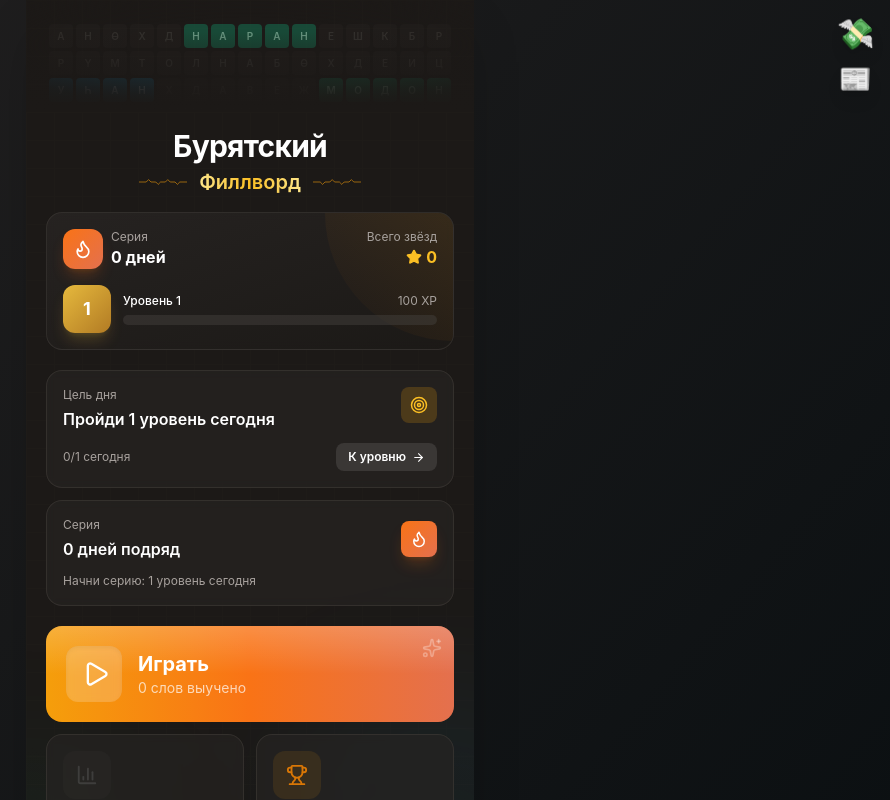
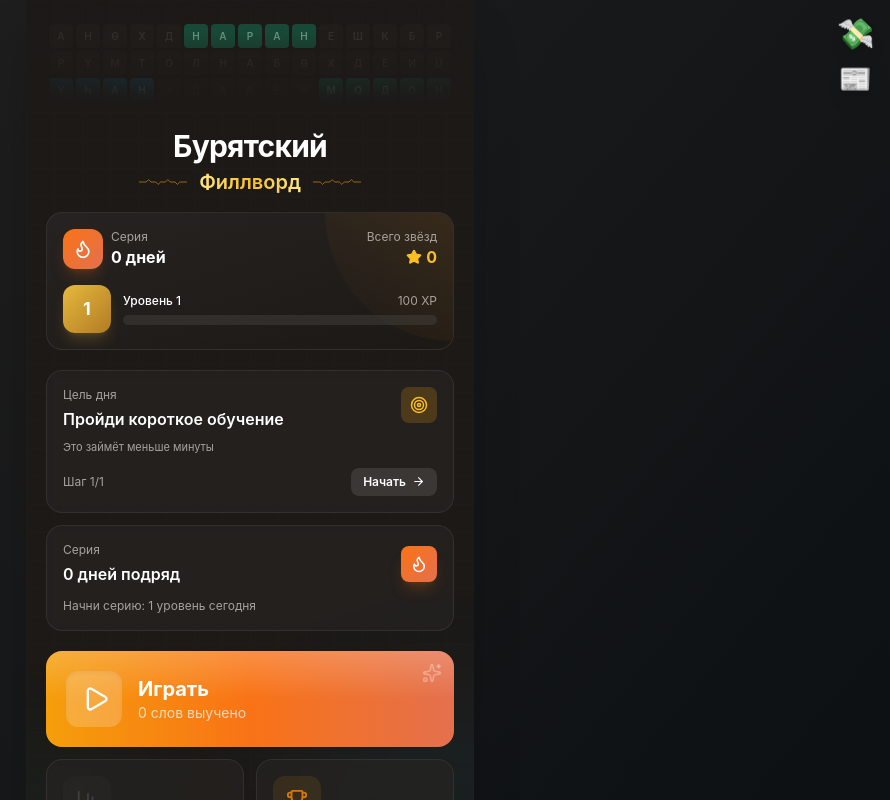
Before and after one commit to balzhinimaev/buryat-fillword-gemini, a React (Vite) app: page / in a window 1280 px wide. Shown: the top 800 px of the page, without its empty margins (390-1280 px from the left). Built offline with nearby package versions, Linux system fonts and the light colour scheme; no server answers.

Commit message:
feat(menu): personalize daily goal CTA based on user progress (#19)

```diff
--- a/src/screens/MainMenu.tsx
+++ b/src/screens/MainMenu.tsx
@@ -156,7 +156,7 @@ const AppTitle: React.FC<{ styles: ReturnType<typeof getMenuStyles> }> = ({ styl
 );
 
 export const MainMenu: React.FC<MainMenuProps> = ({ store }) => {
-  const { state, navigate, selectCategory, setCampaignLandingView, xpProgress, xpToNextLevel } = store;
+  const { state, navigate, selectCategory, setCampaignLandingView, setCampaignResumeSlug, startDailyGame, xpProgress, xpToNextLevel } = store;
   const { stats } = state;
   const { themeId, isDark } = useTheme();
   const styles = getMenuStyles(themeId);
@@ -251,6 +251,115 @@ export const MainMenu: React.FC<MainMenuProps> = ({ store }) => {
     setCampaignLandingView('chapters');
     navigate('levels');
   }, [navigate, selectCategory, setCampaignLandingView, state.settings.hasSeenHowTo]);
+
+  const handleResumeCampaignFromGoal = useCallback(() => {
+    if (!state.campaignResumeSlug) {
+      void handleStartCampaignFromWidget();
+      return;
+    }
+
+    if (!state.settings.hasSeenHowTo) {
+      navigate('howto');
+      return;
+    }
+
+    setCampaignLandingView(null);
+    selectCategory(state.campaignResumeSlug);
+    setCampaignResumeSlug(null);
+  }, [
+    handleStartCampaignFromWidget,
+    navigate,
+    selectCategory,
+    setCampaignLandingView,
+    setCampaignResumeSlug,
+    state.campaignResumeSlug,
+    state.settings.hasSeenHowTo,
+  ]);
+
+  const handleDailyGoalCta = useCallback(() => {
+    if (!state.settings.hasSeenHowTo) {
+      navigate('howto');
+      return;
+    }
+
+    startDailyGame();
+  }, [navigate, startDailyGame, state.settings.hasSeenHowTo]);
+
+  const dailyGoalCard = useMemo(() => {
+    const hasResume = Boolean(state.campaignResumeSlug);
+    const isNewPlayer = displayTotalStars <= 0;
+
+    if (!state.settings.hasSeenHowTo) {
+      return {
+        title: 'Пройди короткое обучение',
+        progress: 'Шаг 1/1',
+        cta: 'Начать',
+        iconDone: false,
+        hint: 'Это займёт меньше минуты',
+        onClick: () => navigate('howto'),
+      };
+    }
+
+    if (dailyGoalCompleted) {
+      return {
+        title: 'Цель дня выполнена',
+        progress: '1/1 выполнено',
+        cta: 'Филлворд дня',
+        iconDone: true,
+        hint: 'Бонус: закрепи прогресс в ежедневном режиме',
+        onClick: handleDailyGoalCta,
+      };
+    }
+
+    if (hasResume) {
+      return {
+        title: 'Заверши начатый уровень',
+        progress: '0/1 сегодня',
+        cta: 'Продолжить',
+        iconDone: false,
+        hint: 'Один шаг до выполнения цели дня',
+        onClick: handleResumeCampaignFromGoal,
+      };
+    }
+
+    if (isNewPlayer) {
+      return {
+        title: 'Сделай первую победу сегодня',
+        progress: '0/1 сегодня',
+        cta: 'Начать',
+        iconDone: false,
+        hint: 'Первая звезда запустит серию дней',
+        onClick: () => {
+          void handleStartCampaignFromWidget();
+        },
+      };
+    }
+
+    return {
+      title: currentStreak > 0
+        ? 'Сохрани серию: 1 уровень сегодня'
+        : 'Пройди 1 уровень сегодня',
+      progress: '0/1 сегодня',
+      cta: currentStreak > 0 ? 'Сохранить серию' : 'К уровню',
+      iconDone: false,
+      hint: currentStreak > 0
+        ? 'Один уровень — и серия не прервётся'
+        : 'Короткая сессия на 2–3 минуты',
+      onClick: () => {
+        void handleStartCampaignFromWidget();
+      },
+    };
+  }, [
+    currentStreak,
+    dailyGoalCompleted,
+    displayTotalStars,
+    handleDailyGoalCta,
+    handleResumeCampaignFromGoal,
+    handleStartCampaignFromWidget,
+    navigate,
+    state.campaignResumeSlug,
+    state.settings.hasSeenHowTo,
+  ]);
 
   return (
     <div className={cn("min-h-[100dvh] flex flex-col relative overflow-hidden", styles.pageGradient)}>
@@ -418,10 +527,10 @@ export const MainMenu: React.FC<MainMenuProps> = ({ store }) => {
           <div className="flex items-start justify-between gap-3">
             <div>
               <div className={cn('text-xs mb-1', styles.buttons.text.muted)}>Цель дня</div>
-              <div className={cn('font-semibold', styles.buttons.text.primary)}>Пройди 1 уровень сегодня</div>
+              <div className={cn('font-semibold', styles.buttons.text.primary)}>{dailyGoalCard.title}</div>
             </div>
-            <div className={cn('w-9 h-9 rounded-lg flex items-center justify-center', dailyGoalCompleted ? 'bg-emerald-500/20' : 'bg-amber-500/20')}>
-              {dailyGoalCompleted ? (
+            <div className={cn('w-9 h-9 rounded-lg flex items-center justify-center', dailyGoalCard.iconDone ? 'bg-emerald-500/20' : 'bg-amber-500/20')}>
+              {dailyGoalCard.iconDone ? (
                 <CheckCircle2 size={18} className="text-emerald-400" />
               ) : (
                 <Target size={18} className="text-amber-400" />
@@ -429,19 +538,23 @@ export const MainMenu: React.FC<MainMenuProps> = ({ store }) => {
             </div>
           </div>
 
+          <div className={cn('mt-2 text-[11px]', styles.buttons.text.muted)}>
+            {dailyGoalCard.hint}
+          </div>
+
           <div className="mt-3 flex items-center justify-between gap-3">
             <div className={cn('text-xs', styles.buttons.text.muted)}>
-              {dailyGoalCompleted ? '1/1 выполнено' : '0/1 сегодня'}
+              {dailyGoalCard.progress}
             </div>
             <button
               type="button"
-              onClick={() => void handleStartCampaignFromWidget()}
+              onClick={dailyGoalCard.onClick}
               className={cn(
                 'inline-flex items-center gap-1.5 px-3 py-1.5 rounded-lg text-xs font-semibold transition-colors',
                 isDark ? 'bg-white/10 hover:bg-white/15 text-white' : 'bg-black/5 hover:bg-black/10 text-stone-700'
               )}
             >
-              К уровню
+              {dailyGoalCard.cta}
               <ArrowRight size={13} />
             </button>
           </div>
```
